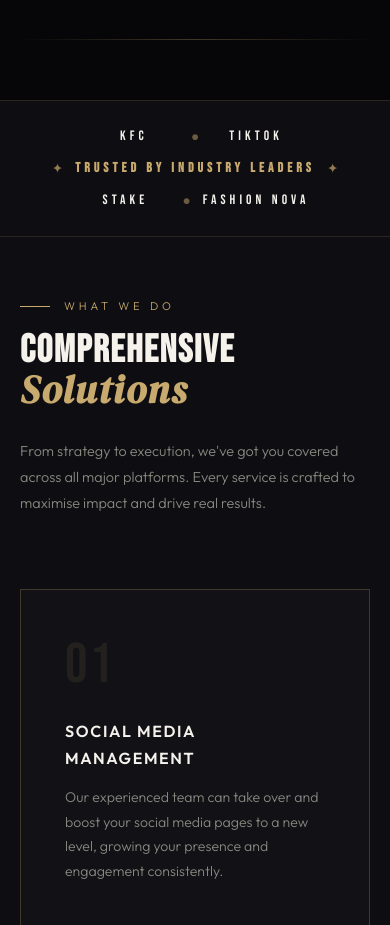
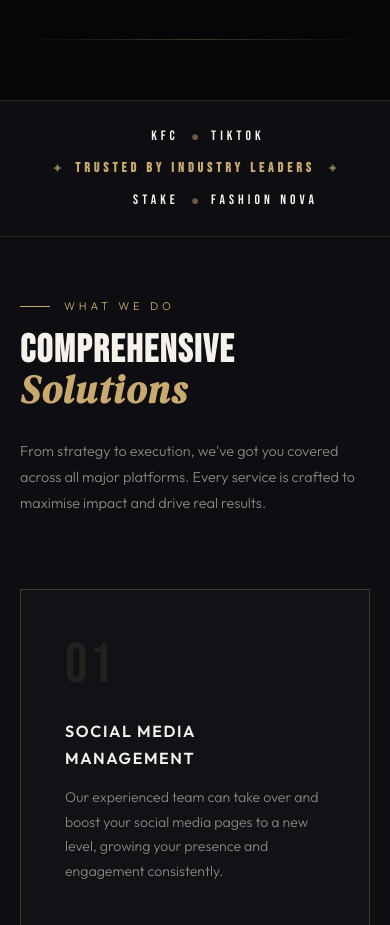
Before and after one commit to RonanGrennan/RonanGrennan, a plain HTML site: page index.html in a window 390 px wide. Shown: the part 1040-1965 px from the top of the page. Drawn offline with Linux system fonts and the light colour scheme.

Commit message:
mobile fix

```diff
--- a/index.html
+++ b/index.html
@@ -304,13 +304,17 @@
     justify-content: center;
     gap: 12px;
   }
-  .ticker-mobile-row.ticker-row-center {
+  .ticker-mobile-row.ticker-row-sides {
+    display: grid;
+    grid-template-columns: 1fr auto 1fr;
+    align-items: center;
+    width: 100%;
+    padding: 0 20px;
     gap: 12px;
   }
-  .ticker-mobile-row:not(.ticker-row-center) .ticker-plain {
-    min-width: 90px;
-    text-align: center;
-  }
+  .ticker-mobile-row.ticker-row-sides .ticker-plain:first-child { text-align: right; }
+  .ticker-mobile-row.ticker-row-sides .ticker-plain:last-child { text-align: left; }
+  .ticker-mobile-row.ticker-row-sides .ticker-sep { text-align: center; }
 
   .ticker-flair {
     color: var(--gold);
@@ -1222,18 +1226,17 @@
     </div>
     <!-- Mobile: three rows -->
     <div class="ticker-mobile">
-      <div class="ticker-mobile-row">
+      <div class="ticker-mobile-row ticker-row-sides">
         <span class="ticker-plain">KFC</span>
         <span class="ticker-sep">●</span>
         <span class="ticker-plain">TikTok</span>
-
       </div>
       <div class="ticker-mobile-row ticker-row-center">
         <span class="ticker-flair">✦</span>
         <span class="ticker-trusted">Trusted by Industry Leaders</span>
         <span class="ticker-flair">✦</span>
       </div>
-      <div class="ticker-mobile-row">
+      <div class="ticker-mobile-row ticker-row-sides">
         <span class="ticker-plain">Stake</span>
         <span class="ticker-sep">●</span>
         <span class="ticker-plain">Fashion Nova</span>
```
